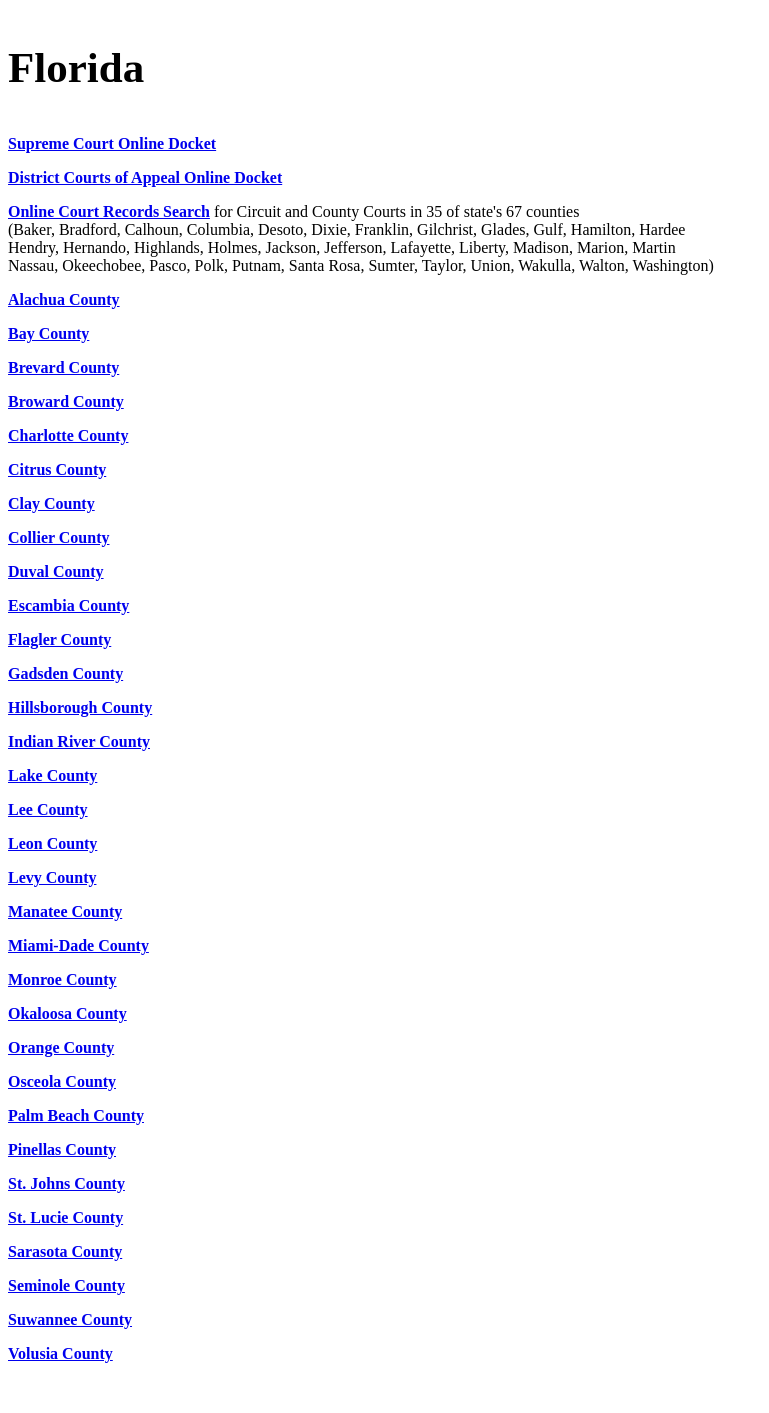
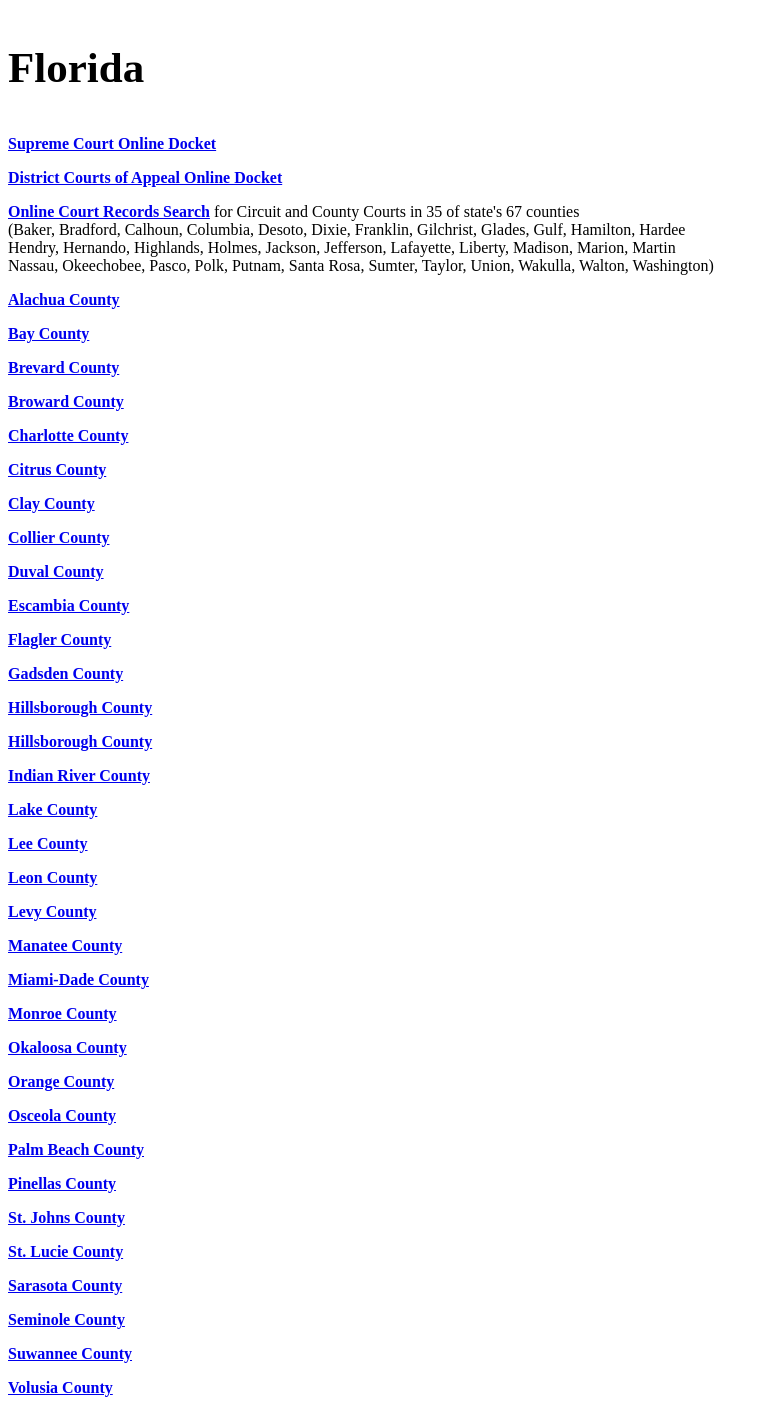
Before and after one commit to bdfilson/Davesblog, a Jekyll site: the page florida.html, which Jekyll copies as it is, in a window 1280 px wide. Shown: the whole page, without its empty margins (0-769 px from the left). Built offline with Jekyll 4.4.1, drawn with Linux system fonts in a browser that asks for light colours; before the commit the page ends 1379 px from its top, so only the background shows below that.

Commit message:
added new link for hillsboro county

```diff
--- a/florida.html
+++ b/florida.html
@@ -46,7 +46,9 @@
 <p><a href="http://www.escambiaclerk.com/xml/xml_web_1a.asp"><strong>Escambia County</strong></a></p>
 <p><a href="https://apps.flaglerclerk.com/Benchmark/Home.aspx/Search"><strong>Flagler County</strong></a></p>
 <p><a href="https://www.gadsdenclerk.com/CourtScribePublicInquiry/"><strong>Gadsden County</strong></a></p>
-<p><a href="http://pubrec10.hillsclerk.com/Unsecured/default.aspx"><strong>Hillsborough County</strong></a></p>
+<p><a href="http://pubrec3.hillsclerk.com/oncore/Search.aspx"><strong>Hillsborough County</strong></a></p>
+<p><a href="https://hover.hillsclerk.com/html/case/caseSearch.html"><strong>Hillsborough County</strong></a></p>
+ <!-- <p><a href="http://pubrec10.hillsclerk.com/Unsecured/default.aspx"><strong>Hillsborough County</strong></a></p>-->
 <p><a href="https://court.indian-river.org/BenchmarkWeb/Home.aspx/Search"><strong>Indian River County</strong></a></p>
 <p><a href="http://www.lakecountyclerk.org/record_searches/court_records_agreement.aspx"><strong>Lake County</strong></a></p>
 <p><a href="https://www.leeclerk.org/courts/court-case-records"><strong>Lee County</strong></a></p>
```
